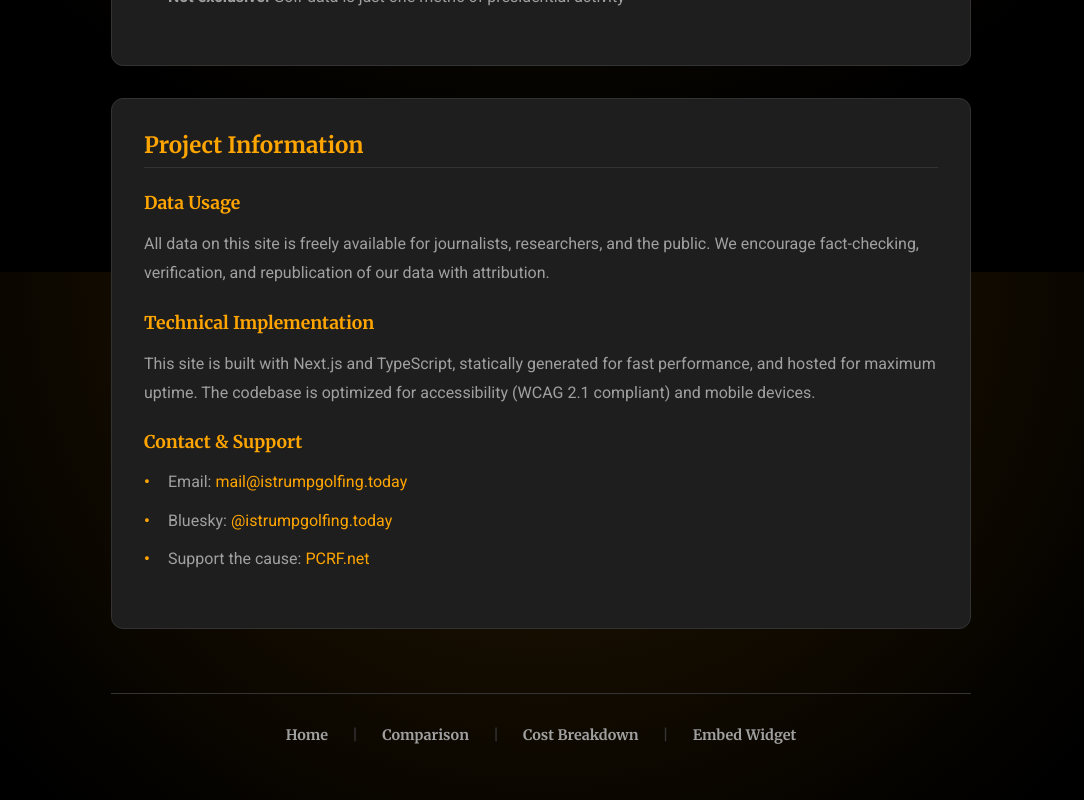
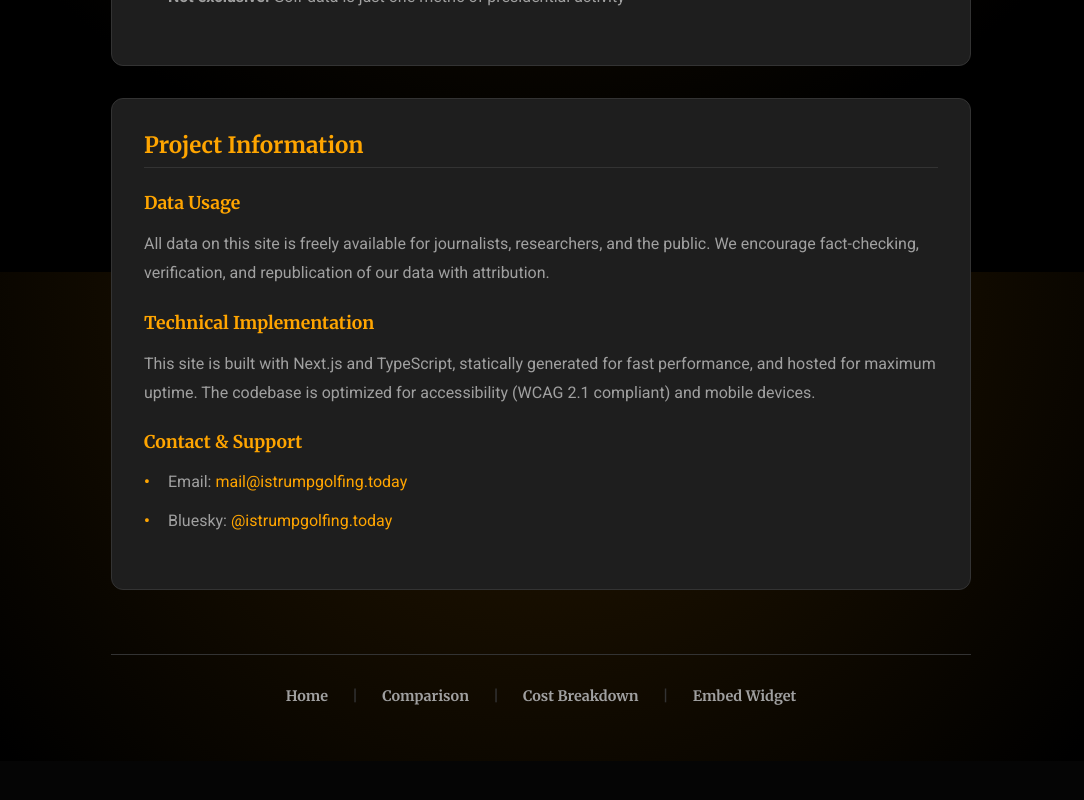
Before and after one commit to soyboi1312/istrumpgolfing.today, a Next.js app: page /about in a window 1280 px wide. Shown: the part 2928-3728 px from the top of the page, without its empty margins (99-1183 px from the left). After the commit the page ends 3689 px from the top, so only its background shows below. Built offline with nearby package versions, Linux system fonts and the light colour scheme.

Commit message:
Update about.tsx

```diff
--- a/pages/about.tsx
+++ b/pages/about.tsx
@@ -203,12 +203,6 @@ const About = () => {
                 @istrumpgolfing.today
               </a>
             </li>
-            <li>
-              Support the cause:{' '}
-              <a href="https://www.pcrf.net/" target="_blank" rel="noopener noreferrer" style={{ color: 'var(--color-primary-orange)' }}>
-                PCRF.net
-              </a>
-            </li>
           </ul>
         </section>
 
```
